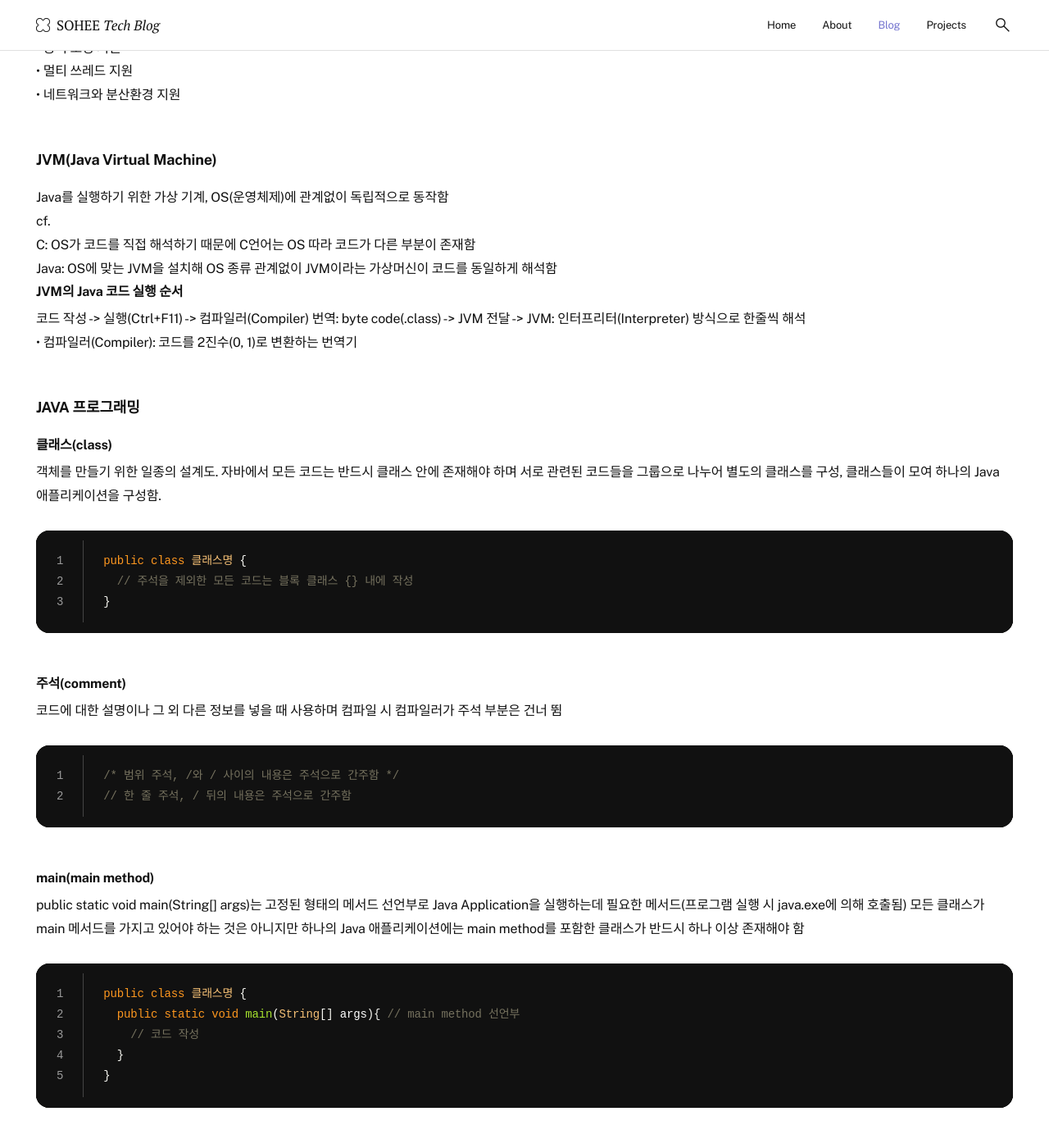
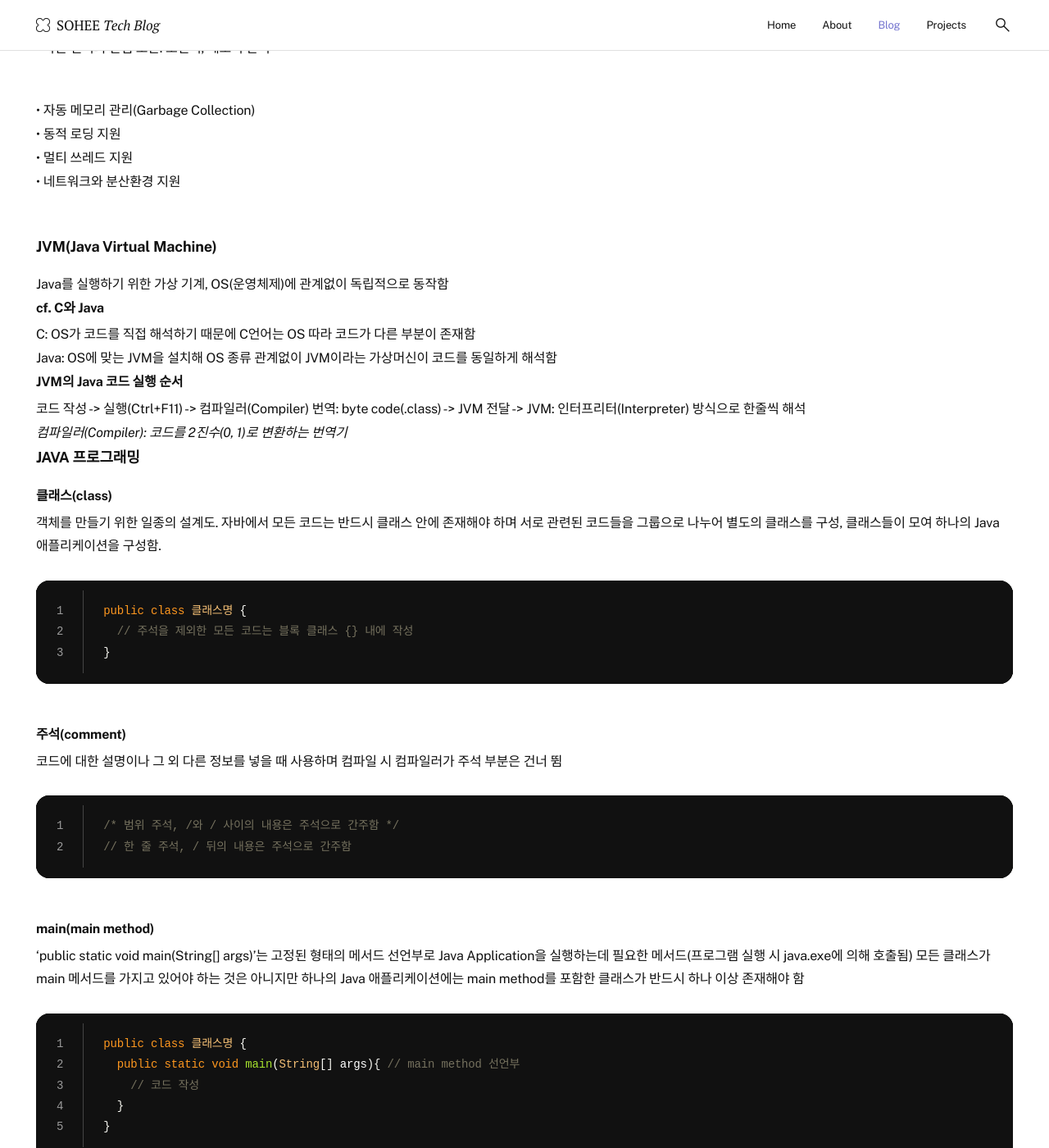
Before and after one commit to soheetech/soheetech.github.io, a Jekyll site: the page built from _posts/2023-02-25-kh-01-java-basic.md, in a window 1280 px wide and 1400 px high, scrolled down 808 px. Shown: the whole window at 82% size. Built offline with Jekyll 4.4.1, drawn with Linux system fonts in a browser that asks for light colours; some of the changed text lies outside the part shown.

Commit message:
Update 2023-02-25-kh-01-java-basic.md

````diff
--- a/_posts/2023-02-25-kh-01-java-basic.md
+++ b/_posts/2023-02-25-kh-01-java-basic.md
@@ -34,26 +34,29 @@ published: true
 - 운영체제(OS)에 독립적: OS 관계 없이 동일 코드로 동작함(=이식성이 높음)
 - 객체 지향 프로그래밍(OOP) 언어
 - 사용하기 쉬운 언어
--- 능률적이고 명확한 코드 작성 가능
--- 다른 언어의 단점 보완: 포인터, 메모리 관리
+  + 능률적이고 명확한 코드 작성 가능
+  + 다른 언어의 단점 보완: 포인터, 메모리 관리
 - 자동 메모리 관리(Garbage Collection)
 - 동적 로딩 지원
 - 멀티 쓰레드 지원
 - 네트워크와 분산환경 지원
 
+
 <h4>JVM(Java Virtual Machine)</h4>
 Java를 실행하기 위한 가상 기계, OS(운영체제)에 관계없이 독립적으로 동작함
 
-cf.
+
+<h5>cf. C와 Java</h5>
 
 C: OS가 코드를 직접 해석하기 때문에 C언어는 OS 따라 코드가 다른 부분이 존재함
 
 Java: OS에 맞는 JVM을 설치해 OS 종류 관계없이 JVM이라는 가상머신이 코드를 동일하게 해석함
 
+
 <h5>JVM의 Java 코드 실행 순서</h5>
 코드 작성 -> 실행(Ctrl+F11) -> 컴파일러(Compiler) 번역: byte code(.class) -> JVM 전달 -> JVM: 인터프리터(Interpreter) 방식으로 한줄씩 해석
 
-* 컴파일러(Compiler): 코드를 2진수(0, 1)로 변환하는 번역기
+*컴파일러(Compiler): 코드를 2진수(0, 1)로 변환하는 번역기*
 
 
 <h4>JAVA 프로그래밍</h4>
@@ -76,7 +79,7 @@ public class 클래스명 {
 ```
 
 <h5>main(main method)</h5>
-public static void main(String[] args)는 고정된 형태의 메서드 선언부로 Java Application을 실행하는데 필요한 메서드(프로그램 실행 시 java.exe에 의해 호출됨)
+'public static void main(String[] args)'는 고정된 형태의 메서드 선언부로 Java Application을 실행하는데 필요한 메서드(프로그램 실행 시 java.exe에 의해 호출됨)
 모든 클래스가 main 메서드를 가지고 있어야 하는 것은 아니지만 하나의 Java 애플리케이션에는 main method를 포함한 클래스가 반드시 하나 이상 존재해야 함
 
 ```java
````
